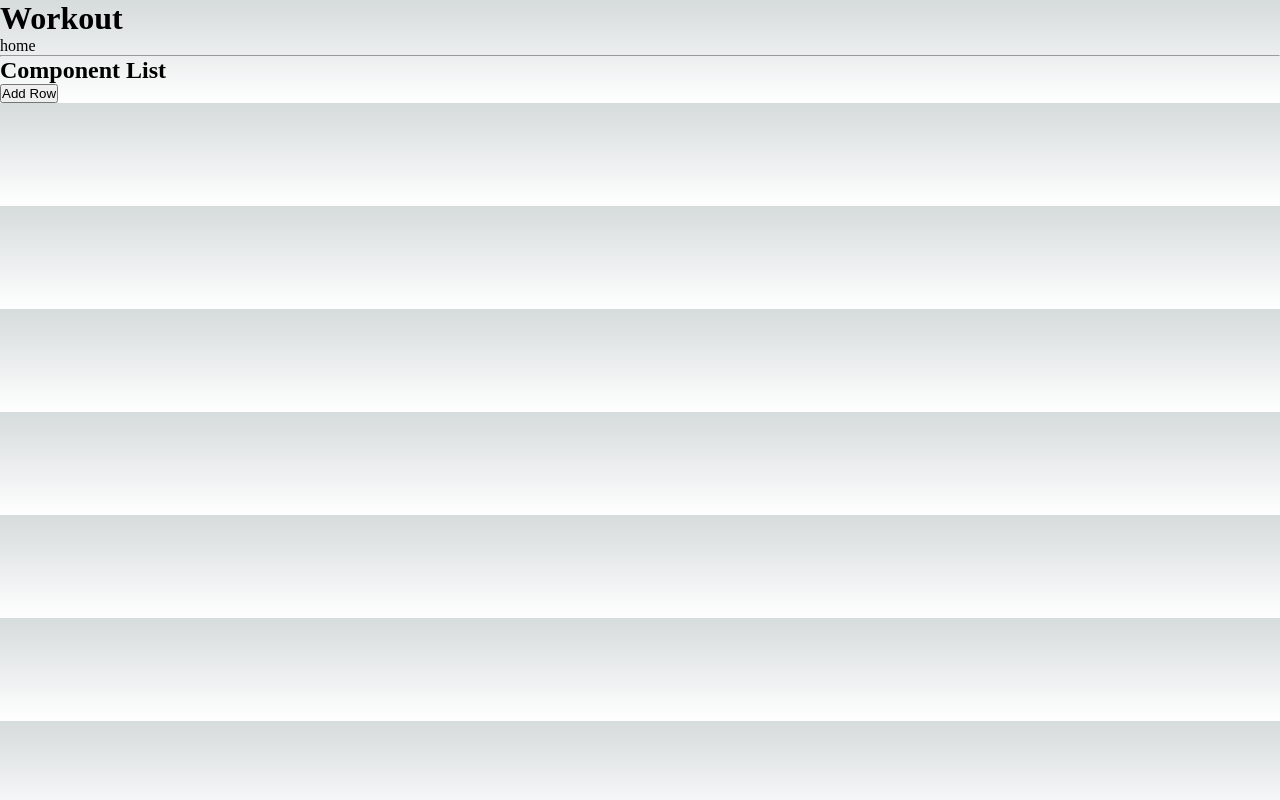
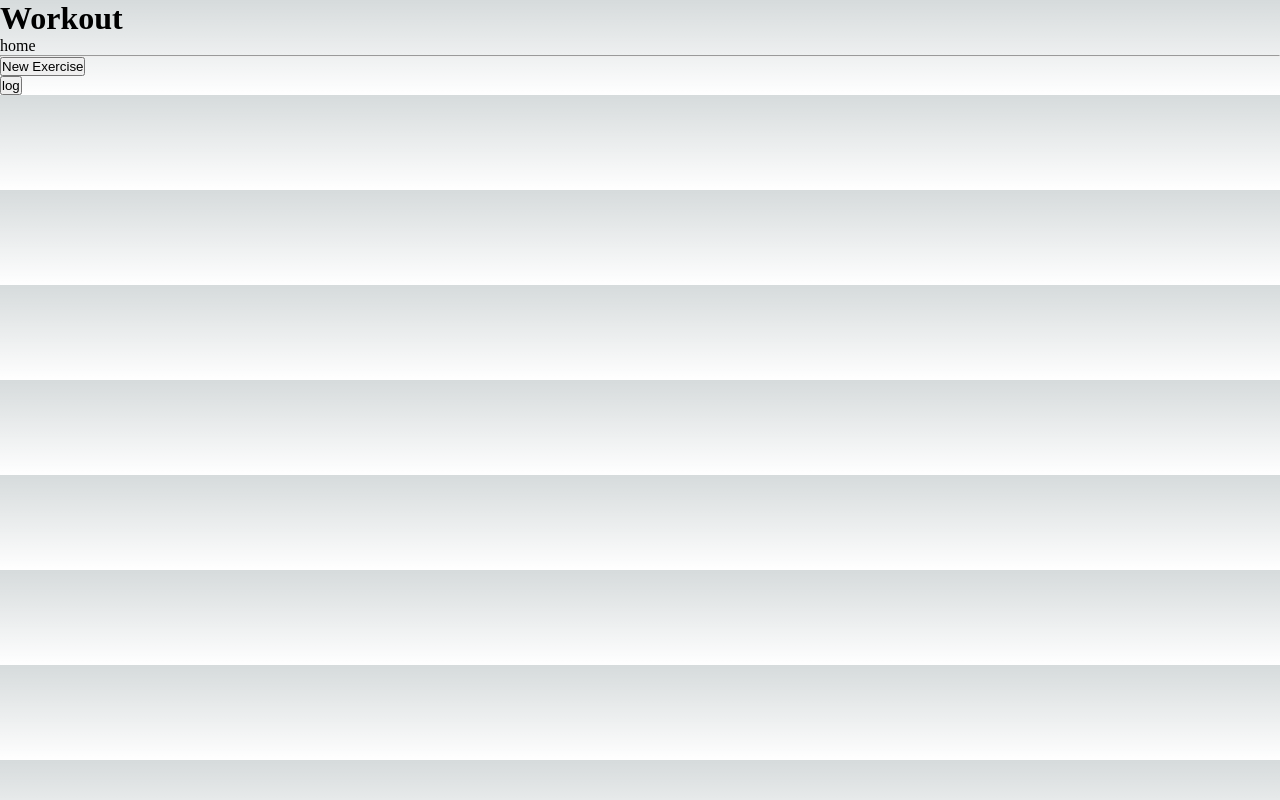
Before and after one commit to christopheryuh/fit_tracker, a Next.js app in the folder fit_tracker/: page /workout in a window 1280 px wide. Built offline with nearby package versions, Linux system fonts and the light colour scheme.

Commit message:
added basic sets, still errors with logging

```diff
--- a/fit_tracker/pages/workout.js
+++ b/fit_tracker/pages/workout.js
@@ -5,28 +5,59 @@ import Link from 'next/link'
 
 const inter = Inter({ subsets: ["latin"] });
 
-const test_list = [];
+const rows = [];
 
-function WorkoutRows() {
+function Row({index}){
+  const [weight, setWeight] = useState("")
+
+  let weightplaceholder = null;
+
+  function update(val){
+    setWeight(val);
+    rows[index] = weight;
+  }
+
+  return (
+    <>
+    <input value={weight} onChange={e => update(e.target.value)}></input>
+    </>
+  )
+}
+
+function Exercise() {
   // State to hold the list of components
   const [rows, setRow] = useState([]);
 
   // Function to add a new component to the list
   const addRow = () => {
-    // Here, you can add whatever component you want to add to the list
-    const newRow = <p key={rows.length}>New Component</p>;
-    test_list.push(rows.lengths)
+    const newRow = <div><Row index={rows.length}></Row><br></br></div>;
     setRow([...rows, newRow]);
   };
-
   return (
     <div>
-      <h2>Component List</h2>
       {/* Render the list of components */}
       {rows.map(row => row)}
       {/* Button to add a new component */}
-      <button onClick={addRow}>Add Row</button>
-      <p>{test_list}</p>
+      <button onClick={addRow}>Add Set</button>
+    </div>
+  );
+}
+
+function FullWorkout() {
+  // State to hold the list of components
+  const [data, update] = useState([]);
+
+  // Function to add a new component to the list
+  const addExercise = () => {
+    const newExercise = <div><Exercise></Exercise><br></br></div>;
+    update([...data, newExercise]);
+  };
+  return (
+    <div>
+      {/* Render the list of components */}
+      {data.map(row => row)}
+      {/* Button to add a new component */}
+      <button onClick={addExercise}>New Exercise</button>
     </div>
   );
 }
@@ -41,7 +72,8 @@ export default function Home() {
     <hr></hr>
     <div id="list">
 
-    <WorkoutRows></WorkoutRows>
+    <FullWorkout></FullWorkout>
+    <button onClick={() => console.log(rows)}>log</button>
 
     </div>
     </div>
```
